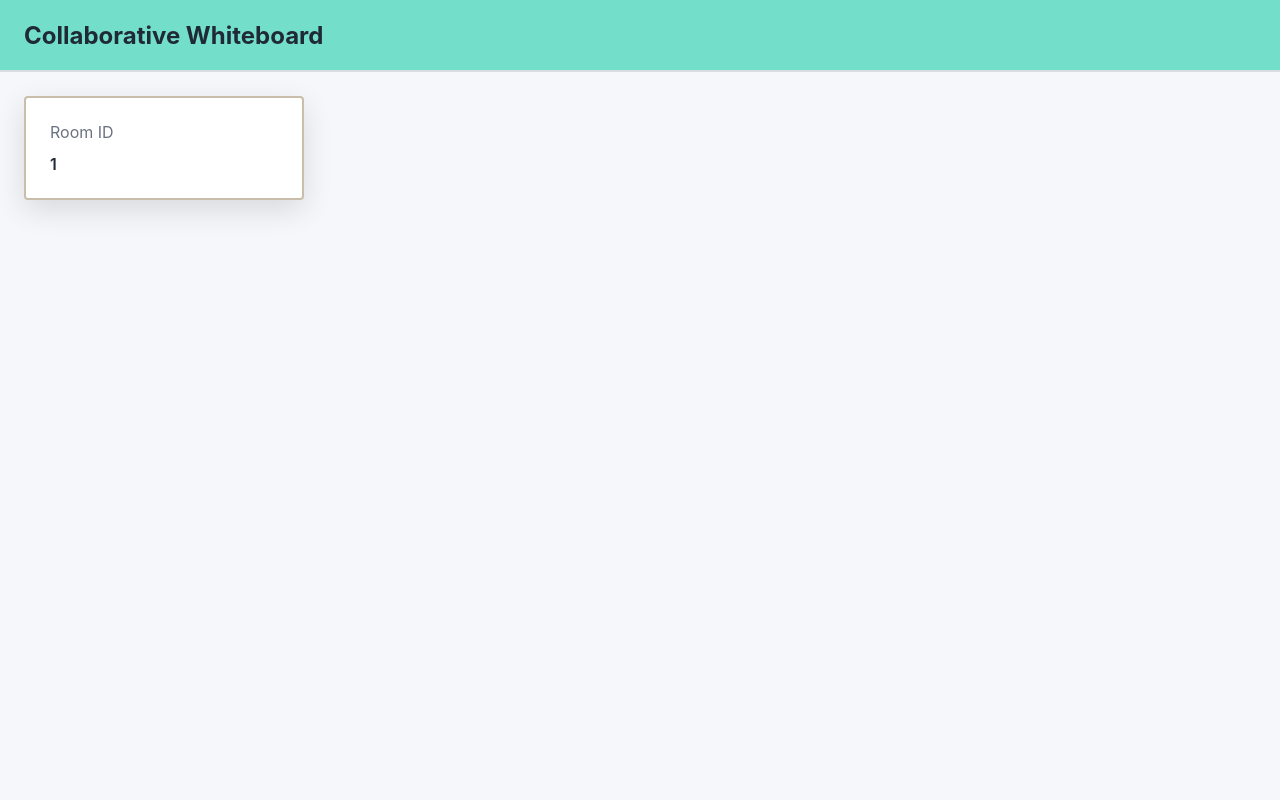
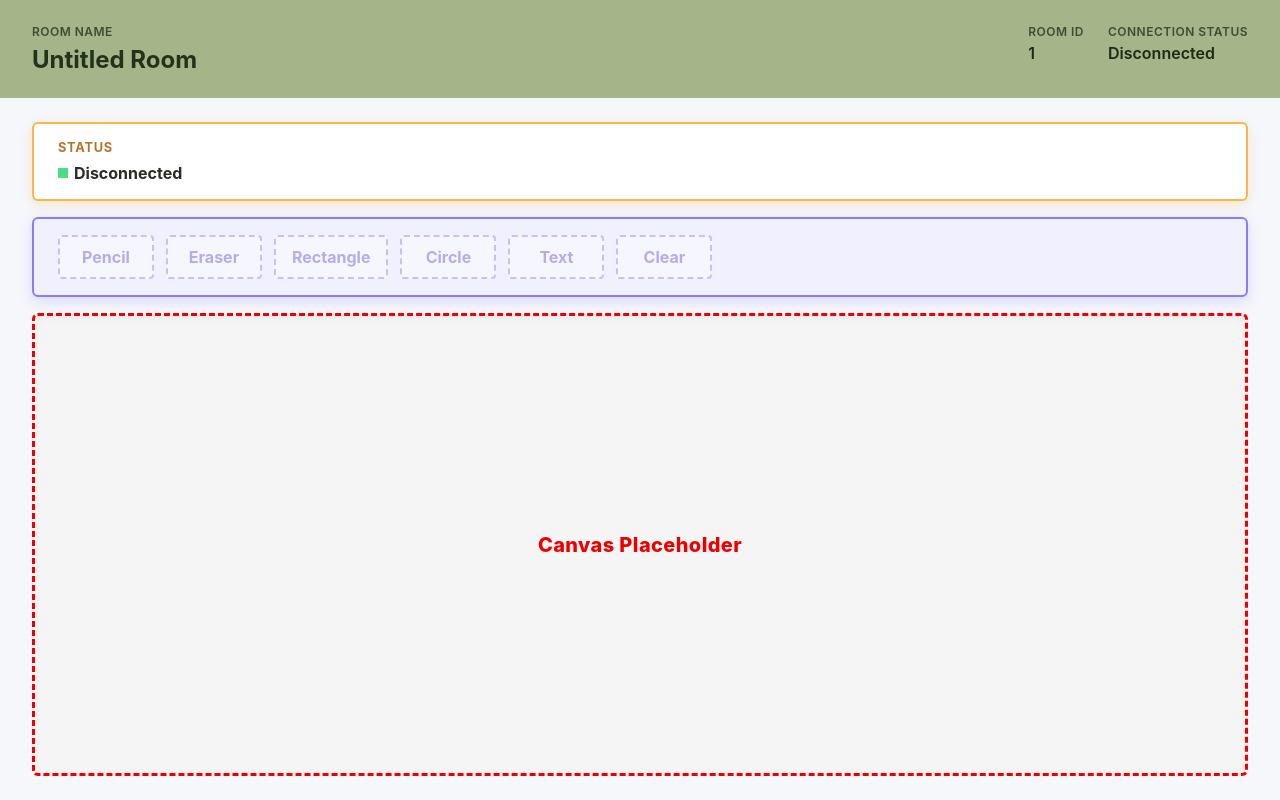
Before and after one commit to merdeput/whiteboard-canvas, a React (Vite) app in the folder client/: page /room/1 in a window 1280 px wide. Built offline with nearby package versions, Linux system fonts and the light colour scheme; no server answers; sample sign-in values are in the browser's storage.

Commit message:
feat: create whiteboard workspace scaffolding

```diff
--- /dev/null
+++ b/client/src/features/room/components/RoomHeader.jsx
@@ -0,0 +1,24 @@
+function RoomHeader({ roomName, roomId, connectionStatus }) {
+  return (
+    <header className="room-header">
+      <div className="room-header__primary">
+        <p className="room-header__eyebrow">Room Name</p>
+        <h1 className="room-header__title">{roomName}</h1>
+      </div>
+
+      <div className="room-header__meta">
+        <div className="room-header__item">
+          <span className="room-header__label">Room ID</span>
+          <span className="room-header__value">{roomId}</span>
+        </div>
+
+        <div className="room-header__item">
+          <span className="room-header__label">Connection Status</span>
+          <span className="room-header__value">{connectionStatus}</span>
+        </div>
+      </div>
+    </header>
+  );
+}
+
+export default RoomHeader;
--- /dev/null
+++ b/client/src/features/whiteboard/components/WhiteboardCanvas.jsx
@@ -0,0 +1,9 @@
+function WhiteboardCanvas() {
+  return (
+    <div className="whiteboard-canvas">
+      Canvas Placeholder
+    </div>
+  );
+}
+
+export default WhiteboardCanvas;
--- /dev/null
+++ b/client/src/features/whiteboard/components/WhiteboardStatus.jsx
@@ -0,0 +1,24 @@
+import { useSelector } from "react-redux";
+
+function WhiteboardStatus() {
+  const { connected, loading, error } = useSelector((state) => state.whiteboard);
+
+  let status = "Disconnected";
+
+  if (error) {
+    status = `Error: ${error}`;
+  } else if (loading) {
+    status = "Loading…";
+  } else if (connected) {
+    status = "Connected";
+  }
+
+  return (
+    <div className="whiteboard-status">
+      <span className="whiteboard-status__label">Status</span>
+      <span className="whiteboard-status__value">{status}</span>
+    </div>
+  );
+}
+
+export default WhiteboardStatus;
--- /dev/null
+++ b/client/src/features/whiteboard/components/WhiteboardToolbar.jsx
@@ -0,0 +1,20 @@
+const TOOLS = ["Pencil", "Eraser", "Rectangle", "Circle", "Text", "Clear"];
+
+function WhiteboardToolbar() {
+  return (
+    <div className="whiteboard-toolbar" aria-label="Whiteboard toolbar">
+      {TOOLS.map((tool) => (
+        <button
+          key={tool}
+          type="button"
+          className="whiteboard-toolbar__button"
+          disabled
+        >
+          {tool}
+        </button>
+      ))}
+    </div>
+  );
+}
+
+export default WhiteboardToolbar;
--- a/client/src/pages/RoomPage.jsx
+++ b/client/src/pages/RoomPage.jsx
@@ -1,33 +1,51 @@
 import { useParams, useLocation } from "react-router-dom";
 import { useSelector } from "react-redux";
-import useRoomSocket from "../hooks/useRoomSocket"
+import RoomHeader from "../features/room/components/RoomHeader";
+import WhiteboardStatus from "../features/whiteboard/components/WhiteboardStatus";
+import WhiteboardToolbar from "../features/whiteboard/components/WhiteboardToolbar";
+import WhiteboardCanvas from "../features/whiteboard/components/WhiteboardCanvas";
+import useRoomSocket from "../hooks/useRoomSocket";
 
-import "../styles/RoomPage.css"
+import "../styles/RoomPage.css";
+import "../styles/Whiteboard.css";
 
 function RoomPage() {
   const { roomId } = useParams();
-  const token = useSelector((state)=> state.auth.token);
+  const token = useSelector((state) => state.auth.token);
+  const currentRoom = useSelector((state) => state.room.currentRoom);
+  const { connected, loading, error } = useSelector((state) => state.whiteboard);
   const location = useLocation();
   const password = location.state?.password;
-  useRoomSocket({ token, roomId, password, });
+
+  useRoomSocket({ token, roomId, password });
+
+  let connectionStatus = "Disconnected";
+
+  if (error) {
+    connectionStatus = `Error: ${error}`;
+  } else if (loading) {
+    connectionStatus = "Loading…";
+  } else if (connected) {
+    connectionStatus = "Connected";
+  }
+
+  const roomName = currentRoom?.name || "Untitled Room";
+
   return (
     <div className="room-container">
-      <header className="room-header">
-        <h1>Collaborative Whiteboard</h1>
-      </header>
+      <RoomHeader
+        roomName={roomName}
+        roomId={roomId}
+        connectionStatus={connectionStatus}
+      />
 
       <main className="room-content">
-        <div className="room-info">
-          <p>Room ID</p>
-
-          <div className="room-id">
-            {roomId}
-          </div>
-        </div>
+        <WhiteboardStatus />
+        <WhiteboardToolbar />
+        <WhiteboardCanvas />
       </main>
     </div>
   );
-
 }
 
 export default RoomPage;
--- a/client/src/styles/RoomPage.css
+++ b/client/src/styles/RoomPage.css
@@ -1,103 +1,145 @@
 .room-container {
   display: flex;
   flex-direction: column;
-
   height: 100vh;
 }
 
 .room-header {
-  height: 72px;
-
   display: flex;
   justify-content: space-between;
-  align-items: center;
+  align-items: flex-start;
+  gap: 24px;
+  padding: 24px 32px;
 
-  padding: 0 24px;
-
-  background: #73deca;
-
-  border-bottom: 2px solid var(--border);
-
-  box-shadow: 0 2px 8px rgba(0, 0, 0, .05);
+  background: #a3b589;
+  border-bottom: none;
+  box-shadow: 0 2px 6px rgba(0, 0, 0, 0.08);
 }
 
-.room-header h1 {
+.room-header__primary,
+.room-header__item {
+  display: flex;
+  flex-direction: column;
+}
+
+.room-header__meta {
+  display: flex;
+  flex-direction: row;
+  flex-wrap: wrap;
+  gap: 24px;
+}
+
+.room-header__primary {
+  gap: 6px;
+  min-width: 0;
+  flex: 1;
+}
+
+.room-header__title {
+  margin: 0;
   font-size: 1.5rem;
+  font-weight: 700;
+  color: #23331a;
+  overflow-wrap: break-word;
+}
+
+.room-header__eyebrow,
+.room-header__label,
+.whiteboard-status__label {
+  margin: 0;
+  font-size: 0.75rem;
+  font-weight: 600;
+  letter-spacing: 0.04em;
+  text-transform: uppercase;
+  color: #3e4d33;
+}
+
+.room-header__item {
+  gap: 4px;
+}
+
+.room-header__value,
+.whiteboard-status__value {
+  font-weight: 600;
+  color: #1f2917;
+  word-break: break-word;
 }
 
 .room-content {
   flex: 1;
-
   display: flex;
-
-  padding: 24px;
-
+  flex-direction: column;
+  gap: 16px;
+  padding: 24px 32px;
   background: var(--background);
 }
 
-.room-info {
-  width: 280px;
-
+.whiteboard-status,
+.whiteboard-toolbar,
+.whiteboard-canvas {
   background: white;
-
-  border-radius: 4px;
-  border: 2px solid #cabeaa;
-
-  padding: 24px;
-
-  box-shadow: var(--shadow);
-
-  height: fit-content;
+  border-radius: 6px;
+  border: 1px solid #e2ded4;
+  box-shadow: 0 1px 3px rgba(0, 0, 0, 0.06);
 }
 
-.room-info p {
-  color: var(--text-secondary);
-
-  margin-bottom: 12px;
+.whiteboard-status {
+  display: flex;
+  flex-direction: column;
+  gap: 8px;
+  padding: 16px 24px;
 }
 
-.room-id {
-  font-size: 1rem;
-
-  font-weight: 600;
-
-  word-break: break-word;
+.whiteboard-toolbar {
+  display: flex;
+  flex-wrap: wrap;
+  gap: 12px;
+  padding: 16px 24px;
 }
 
-.room-canvas {
+.whiteboard-toolbar__button {
+  min-width: 96px;
+  padding: 8px 14px;
+  border-radius: 4px;
+  border: 1px solid #d6d0c2;
+  background: #fafaf8;
+  font-weight: 500;
+  cursor: pointer;
+  transition: background 0.15s ease, border-color 0.15s ease;
+}
+
+.whiteboard-toolbar__button:hover:not(:disabled) {
+  background: #f0efe9;
+  border-color: #a3b589;
+}
+
+.whiteboard-toolbar__button:disabled {
+  opacity: 0.45;
+  cursor: not-allowed;
+}
+
+.whiteboard-canvas {
   flex: 1;
-
-  margin-left: 24px;
-
-  background: white;
-
-  border-radius: 4px;
-  border: 1px solid #d0d0d0;
-
-  box-shadow: var(--shadow);
+  min-height: 400px;
 
   display: flex;
   justify-content: center;
   align-items: center;
-}
-
-.room-canvas canvas {
-  border-radius: 4px;
+  color: #9a9a9a;
+  font-size: 0.95rem;
 }
 
 @media (max-width: 768px) {
-  .room-content {
+  .room-header {
     flex-direction: column;
+    padding: 20px 24px;
   }
 
-  .room-info {
-    width: 100%;
-
-    margin-bottom: 20px;
+  .room-content {
+    padding: 16px;
   }
 
-  .room-canvas {
-    margin-left: 0;
-    min-height: 500px;
+  .whiteboard-toolbar__button {
+    width: 100%;
   }
 }
--- /dev/null
+++ b/client/src/styles/Whiteboard.css
@@ -0,0 +1,121 @@
+/* Whiteboard Status */
+
+.whiteboard-status {
+  display: flex;
+  flex-direction: column;
+  gap: 8px;
+  padding: 16px 24px;
+
+  background: white;
+  border: 2px solid #ffb648;
+  box-shadow: 0 4px 12px rgba(255, 182, 72, 0.25);
+  transition: box-shadow 0.2s ease;
+}
+
+.whiteboard-status:hover {
+  box-shadow: 0 6px 16px rgba(255, 182, 72, 0.35);
+}
+
+.whiteboard-status__label {
+  margin: 0;
+  font-size: 0.8rem;
+  font-weight: 700;
+  letter-spacing: 0.06em;
+  text-transform: uppercase;
+  color: #b5762a;
+}
+
+.whiteboard-status__value {
+  font-weight: 700;
+  word-break: break-word;
+  color: #2d2a26;
+  position: relative;
+  padding-left: 16px;
+}
+
+.whiteboard-status__value::before {
+  content: "";
+  position: absolute;
+  left: 0;
+  top: 50%;
+  transform: translateY(-50%);
+  width: 10px;
+  height: 10px;
+  background: #4ade80;
+  box-shadow: 0 0 0 0 rgba(74, 222, 128, 0.6);
+  animation: pulse-dot 2s infinite;
+}
+
+@keyframes pulse-dot {
+  0% { box-shadow: 0 0 0 0 rgba(74, 222, 128, 0.6); }
+  70% { box-shadow: 0 0 0 8px rgba(74, 222, 128, 0); }
+  100% { box-shadow: 0 0 0 0 rgba(74, 222, 128, 0); }
+}
+
+/* Toolbar */
+
+.whiteboard-toolbar {
+  display: flex;
+  flex-wrap: wrap;
+  gap: 12px;
+  padding: 16px 24px;
+
+  background: #f0f0ff;
+  border: 2px solid #8b7bff;
+  box-shadow: 0 4px 12px rgba(139, 123, 255, 0.25);
+}
+
+.whiteboard-toolbar__button {
+  min-width: 96px;
+  padding: 10px 16px;
+  border: 2px solid #8b7bff;
+  background: white;
+  color: #5b4bcc;
+  font-weight: 700;
+  cursor: pointer;
+  transition: transform 0.15s ease, background 0.15s ease, box-shadow 0.15s ease;
+}
+
+.whiteboard-toolbar__button:hover:not(:disabled) {
+  background: #8b7bff;
+  color: white;
+  transform: translateY(-2px) rotate(-1deg);
+  box-shadow: 0 4px 10px rgba(139, 123, 255, 0.5);
+}
+
+.whiteboard-toolbar__button:active:not(:disabled) {
+  transform: translateY(0) rotate(0deg) scale(0.97);
+}
+
+.whiteboard-toolbar__button:disabled {
+  opacity: 0.4;
+  cursor: not-allowed;
+  border-style: dashed;
+}
+
+/* Canvas */
+
+.whiteboard-canvas {
+  flex: 1;
+  min-height: 400px;
+
+  display: flex;
+  justify-content: center;
+  align-items: center;
+
+  background: #f5f5f5;
+  border: 3px dashed #ee0000;
+  box-shadow: inset 0 2px 8px rgba(0, 0, 0, 0.05);
+  color: #ee0000;
+  font-size: 1.25rem;
+  font-weight: 800;
+  letter-spacing: 0.02em;
+}
+
+/* Responsive Layout */
+
+@media (max-width: 768px) {
+  .whiteboard-toolbar__button {
+    width: 100%;
+  }
+}
```
Also changed, not shown: 2 other files (tests, documents, lock files or other folders).
